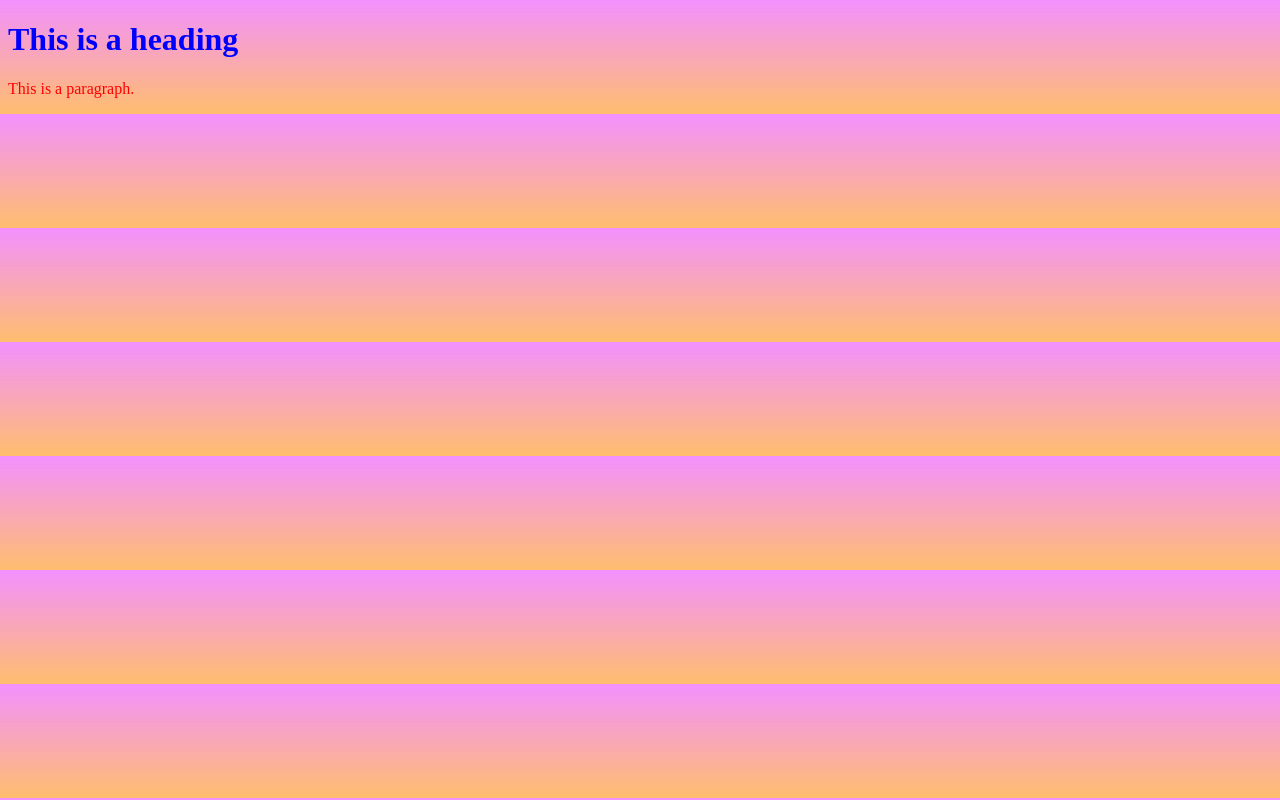
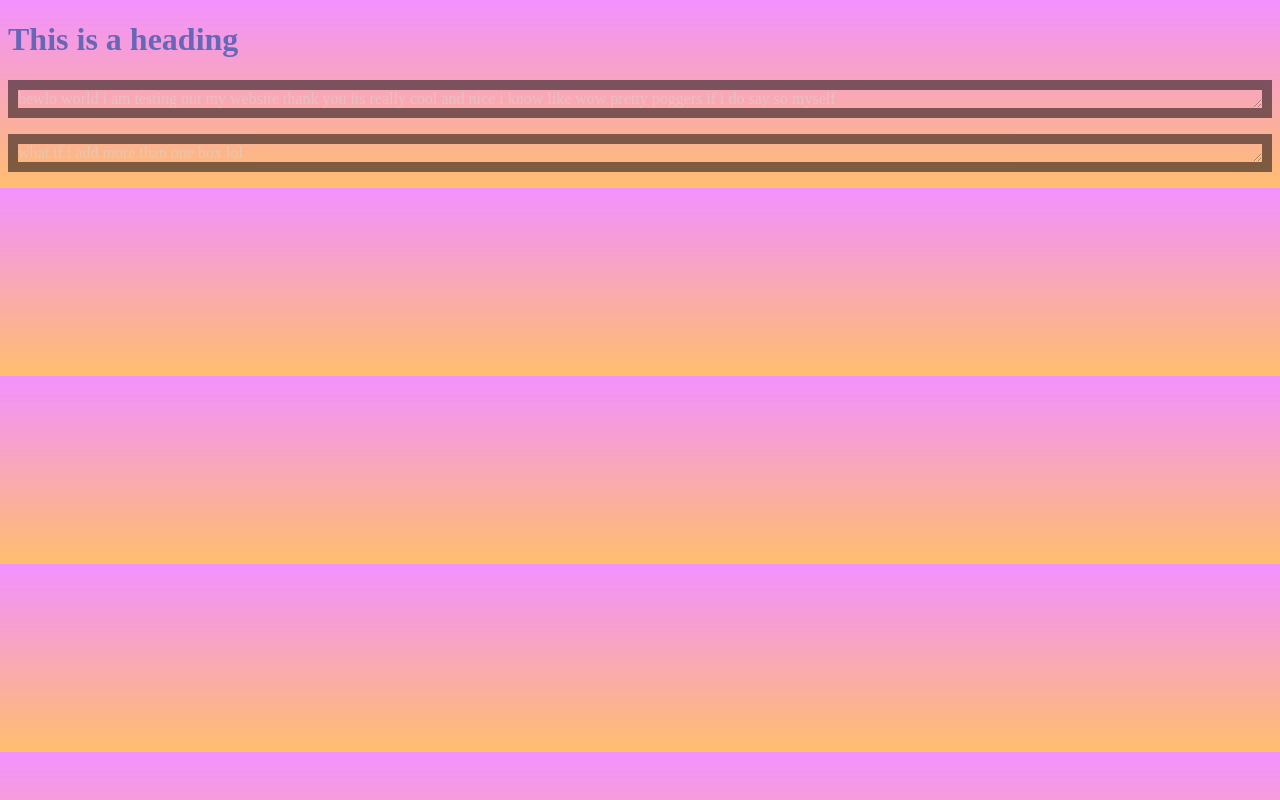
Before and after one commit to emily-halina/emily-halina.github.io, a plain HTML site: page index.html in a window 1280 px wide. Drawn offline with Linux system fonts and the light colour scheme.

Commit message:
further testing

```diff
--- a/index.html
+++ b/index.html
@@ -6,7 +6,9 @@
 <body>
 
 <h1>This is a heading</h1>
-<p>This is a paragraph.</p>
+<p>hewlo world i am testing out my website thank you its really cool and nice i know like wow pretty poggers if i do say so myself</p>
+
+<p>what if i add more than one box lol </p>
 
 </body>
 </html>
--- a/styles.css
+++ b/styles.css
@@ -2,8 +2,12 @@ body {
     background: linear-gradient(0deg, rgba(255, 140, 0, 0.57) 0%, rgba(225, 0, 255, 0.43) 100%);
   }
   h1 {
-    color: blue;
+    color: rgb(103, 103, 183);
   }
   p {
-    color: red;
+    color: rgb(216, 213, 213);
+    border: 10px solid #000000;
+    overflow: auto;
+    resize: both;
+    opacity: 0.5;
   }
```
